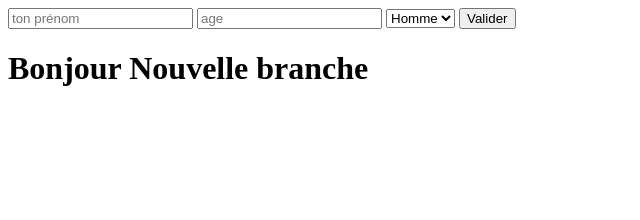
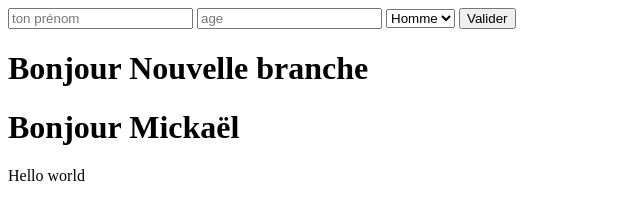
Before and after one commit to insafksi/test2, a plain HTML site: page index.html in a window 1280 px wide. Shown: the whole page, without its empty margins (0-640 px from the left). Drawn offline with Linux system fonts and the light colour scheme.

Commit message:
deuxième commit

```diff
--- a/index.html
+++ b/index.html
@@ -19,7 +19,8 @@
 
  <div id ="colors">
     <h1>Bonjour Nouvelle branche</h1>
-
+     <h1> Bonjour Mickaël </h1>
+     <p> Hello world </p>
  </div>
  <script src="./script.js"></script>
 </body>
```
